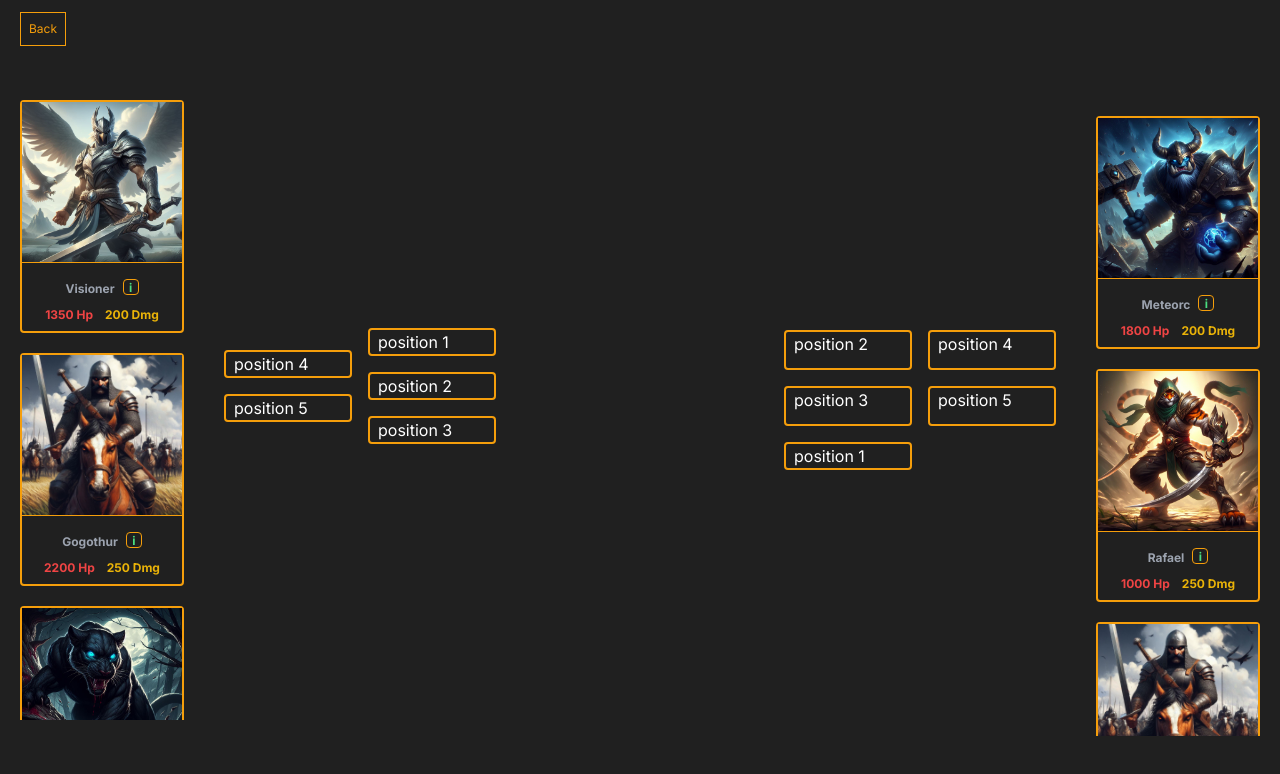
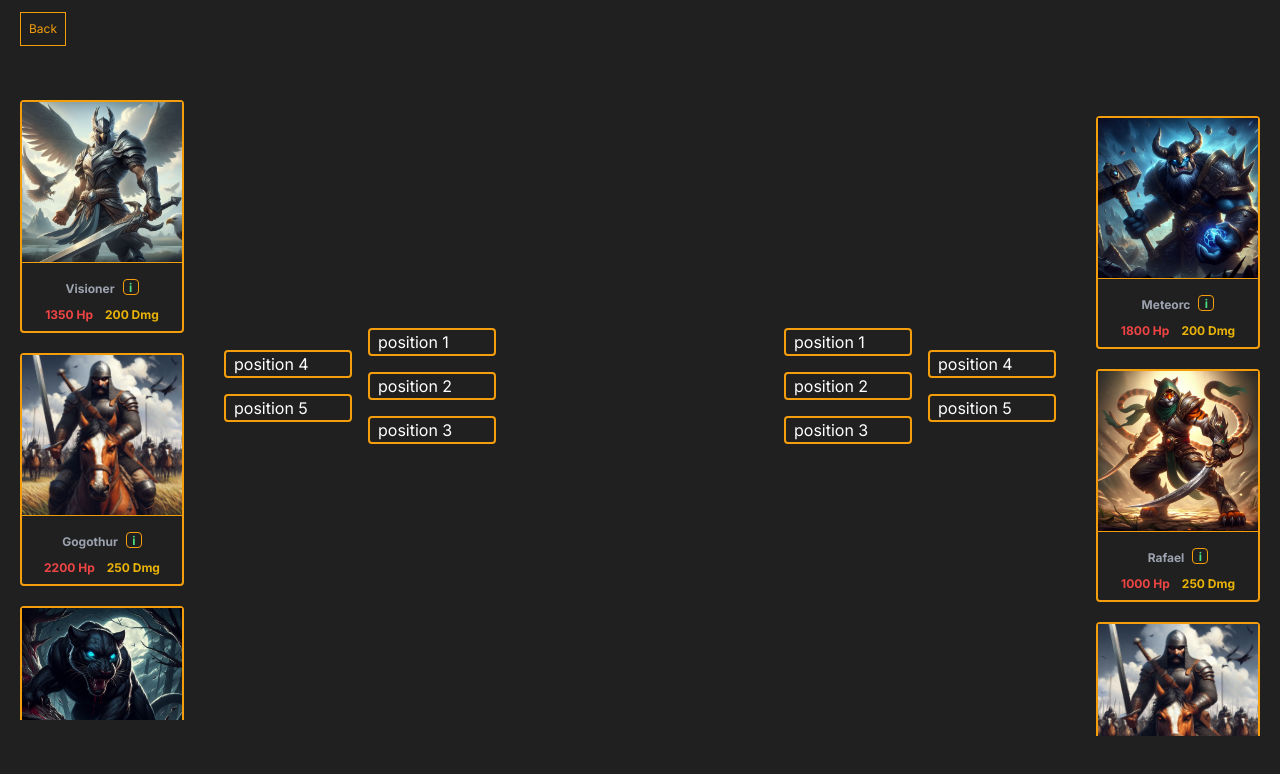
Before and after one commit to ioane-tech/ArenaGame, a Next.js app: page /game in a window 1280 px wide. Shown: the top 774 px of the page. Built offline with nearby package versions, Linux system fonts and the light colour scheme.

Commit message:
fixed opponent grid

```diff
--- a/src/app/game/page.tsx
+++ b/src/app/game/page.tsx
@@ -214,7 +214,7 @@ const opponentHandler = (opponentCard: Champion) => {
       <div className='grid grid-rows-6 grid-cols-2 gap-4 mt-5 ml-10 h-1/2 cursor-pointer'>
           <div
             onClick={() => handleSetCard(positions?.position1,"position1")}
-            className={`min-w-32 h-58 ${positions?.position1 ? '' : 'border-amber-500 border-2'} rounded row-span-2 col-start-2`}
+            className={`min-w-32  ${positions?.position1 ? '' : 'border-amber-500 border-2'} rounded row-span-2 col-start-2`}
           >
             {
               positions?.position1?
@@ -226,7 +226,7 @@ const opponentHandler = (opponentCard: Champion) => {
 
           <div
             onClick={() => handleSetCard(positions?.position2,"position2")}
-            className={`min-w-32 h-58 ${positions?.position2 ? '' : 'border-amber-500 border-2'} rounded row-span-2 col-start-2`}
+            className={`min-w-32  ${positions?.position2 ? '' : 'border-amber-500 border-2'} rounded row-span-2 col-start-2`}
           >
             {
               positions?.position2?
@@ -238,7 +238,7 @@ const opponentHandler = (opponentCard: Champion) => {
 
           <div
             onClick={() => handleSetCard(positions?.position3,"position3")}
-            className={`min-w-32 h-58 ${positions?.position3 ? '' : 'border-amber-500 border-2'} rounded row-span-2 col-start-2`}
+            className={`min-w-32  ${positions?.position3 ? '' : 'border-amber-500 border-2'} rounded row-span-2 col-start-2`}
           >
             {
               positions?.position3?
@@ -250,7 +250,7 @@ const opponentHandler = (opponentCard: Champion) => {
 
           <div
             onClick={() => handleSetCard(positions?.position4,"position4")}
-            className={`min-w-32 h-58 ${positions?.position4 ? '' : 'border-amber-500 border-2'} rounded row-span-2 col-start-1 row-start-2`}
+            className={`min-w-32  ${positions?.position4 ? '' : 'border-amber-500 border-2'} rounded row-span-2 col-start-1 row-start-2`}
           >
             {
               positions?.position4?
@@ -262,7 +262,7 @@ const opponentHandler = (opponentCard: Champion) => {
 
           <div
             onClick={() => handleSetCard(positions?.position5,"position5")}
-            className={`min-w-32 h-58  ${positions?.position5 ? '' : 'border-amber-500 border-2'} rounded row-span-2 col-start-1 row-start-4`}
+            className={`min-w-32   ${positions?.position5 ? '' : 'border-amber-500 border-2'} rounded row-span-2 col-start-1 row-start-4`}
           >
             {
               positions?.position5?
@@ -280,7 +280,7 @@ const opponentHandler = (opponentCard: Champion) => {
       <div className='grid grid-rows-6 grid-cols-2 gap-4 mt-5 ml-auto mr-10 h-1/2 cursor-pointer'>
         <div
           onClick={() => handleSetOpponentCard(opponentPositions?.position1, "position1")}
-          className={`min-w-32 h-58 ${opponentPositions?.position1 ? '' : 'border-amber-500 border-2'} rounded row-span-2 col-start-1`}
+          className={`min-w-32  ${opponentPositions?.position1 ? '' : 'border-amber-500 border-2'} rounded row-span-2`}
         >
           {opponentPositions?.position1 ? (
             <CardRenderer card={opponentPositions?.position1} />
@@ -291,7 +291,7 @@ const opponentHandler = (opponentCard: Champion) => {
 
         <div
           onClick={() => handleSetOpponentCard(opponentPositions?.position2, "position2")}
-          className={`min-w-32 h-58 ${opponentPositions?.position2 ? '' : 'border-amber-500 border-2'} rounded row-span-2 col-start-1 row-start-2`}
+          className={`min-w-32  ${opponentPositions?.position2 ? '' : 'border-amber-500 border-2'} rounded row-span-2 row-start-3`}
         >
           {opponentPositions?.position2 ? (
             <CardRenderer card={opponentPositions?.position2} />
@@ -302,7 +302,7 @@ const opponentHandler = (opponentCard: Champion) => {
 
         <div
           onClick={() => handleSetOpponentCard(opponentPositions?.position3, "position3")}
-          className={`min-w-32 h-58 ${opponentPositions?.position3 ? '' : 'border-amber-500 border-2'} rounded row-span-2 col-start-1 row-start-4`}
+          className={`min-w-32  ${opponentPositions?.position3 ? '' : 'border-amber-500 border-2'} rounded row-span-2 row-start-5`}
         >
           {opponentPositions?.position3 ? (
             <CardRenderer card={opponentPositions?.position3} />
@@ -313,7 +313,7 @@ const opponentHandler = (opponentCard: Champion) => {
 
         <div
           onClick={() => handleSetOpponentCard(opponentPositions?.position4, "position4")}
-          className={`min-w-32 h-58 ${opponentPositions?.position4 ? '' : 'border-amber-500 border-2'} rounded row-span-2 col-start-2 row-start-2`}
+          className={`min-w-32  ${opponentPositions?.position4 ? '' : 'border-amber-500 border-2'} rounded row-span-2 row-start-2`}
         >
           {opponentPositions?.position4 ? (
             <CardRenderer card={opponentPositions?.position4} />
@@ -324,7 +324,7 @@ const opponentHandler = (opponentCard: Champion) => {
 
         <div
           onClick={() => handleSetOpponentCard(opponentPositions?.position5, "position5")}
-          className={`min-w-32 h-58 ${opponentPositions?.position5 ? '' : 'border-amber-500 border-2'} rounded row-span-2 col-start-2 row-start-4`}
+          className={`min-w-32  ${opponentPositions?.position5 ? '' : 'border-amber-500 border-2'} rounded row-span-2 row-start-4`}
         >
           {opponentPositions?.position5 ? (
             <CardRenderer card={opponentPositions?.position5} />
```
